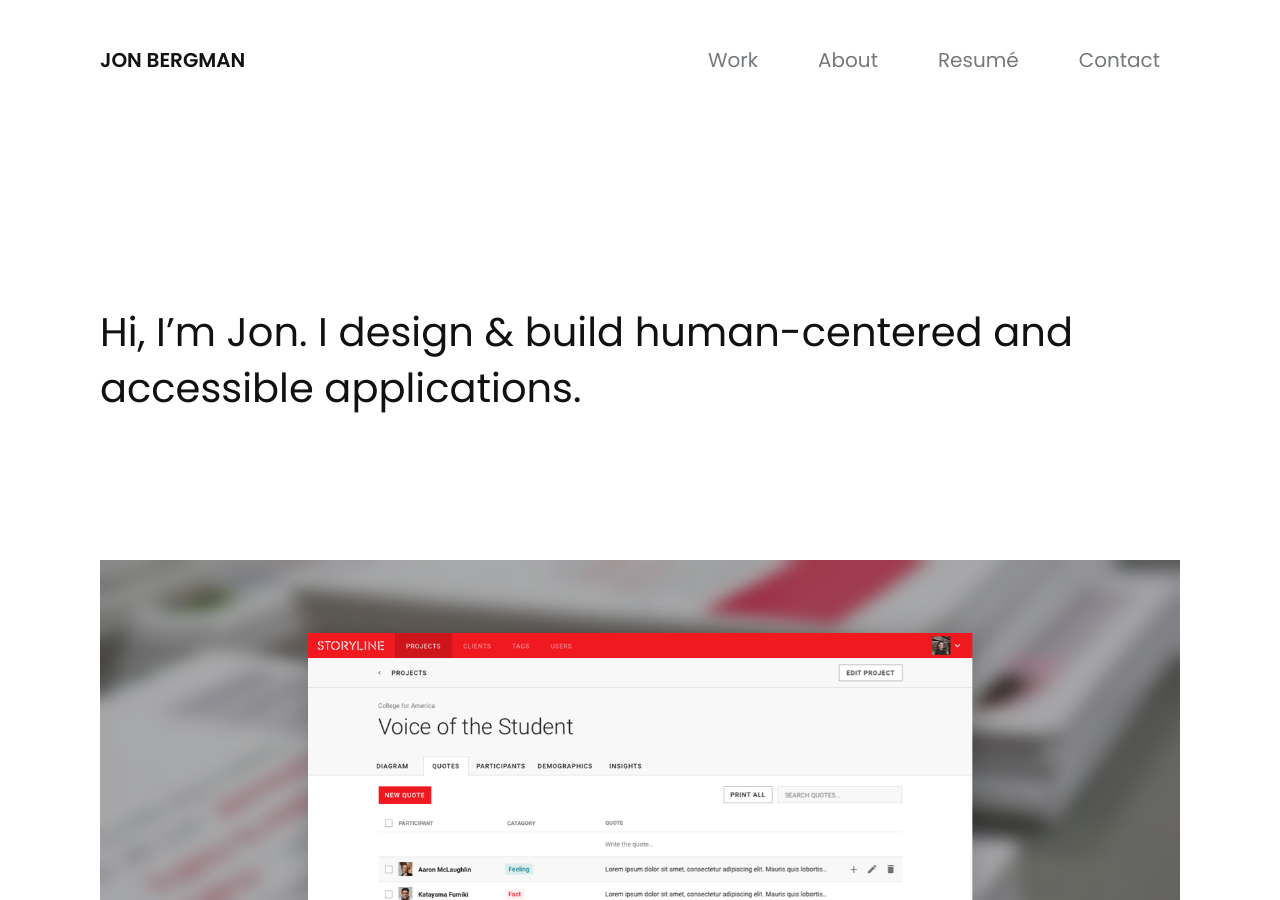
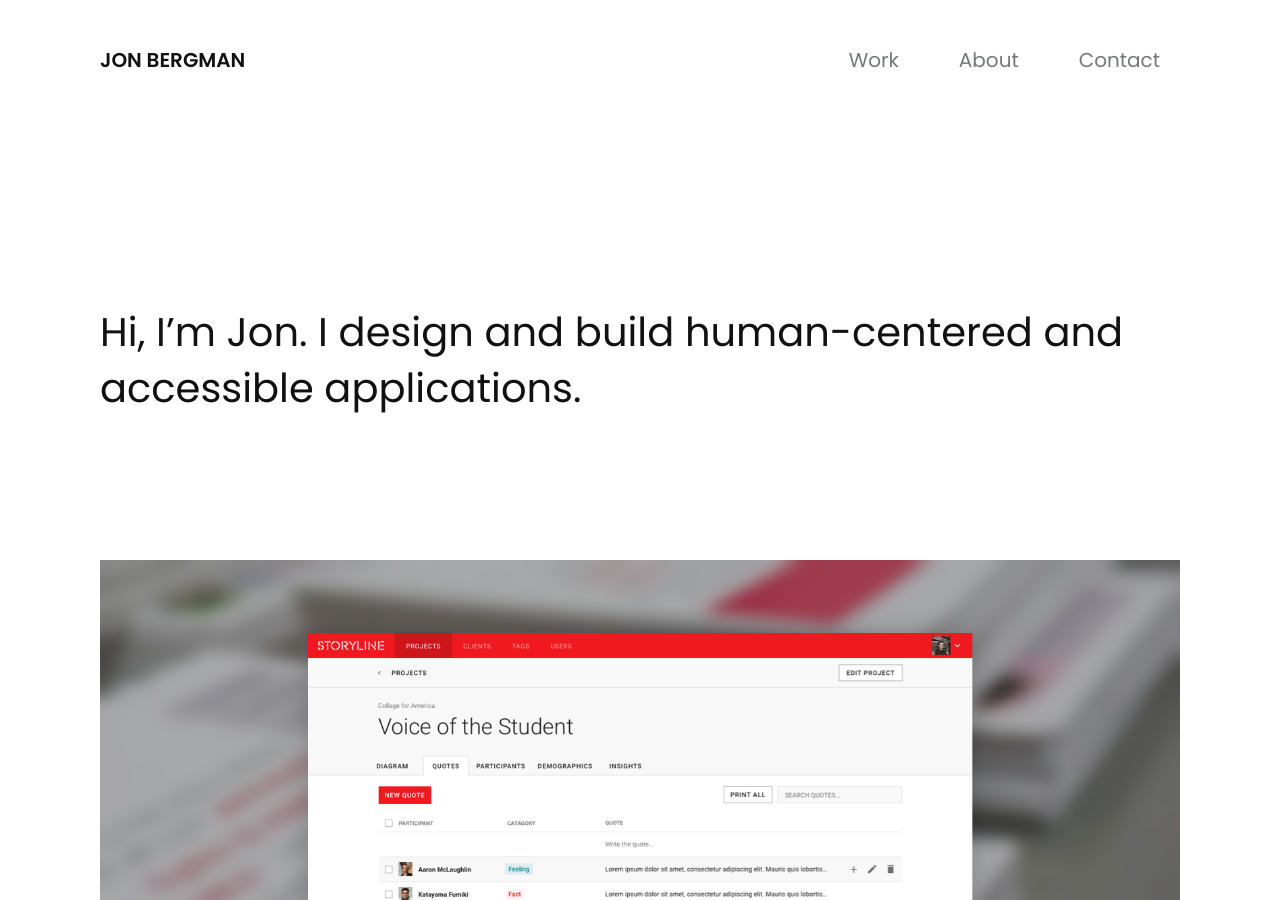
Before and after one commit to JonBergman/jonbergman.github.io, a Jekyll site: the page built from index.markdown, in a window 1280 px wide and 900 px high. Built offline with Jekyll 4.4.1, drawn with Linux system fonts in a browser that asks for light colours; nearby versions of some CDN libraries; some web fonts are replaced.

Commit message:
update copy

```diff
--- a/_includes/header.html
+++ b/_includes/header.html
@@ -9,7 +9,6 @@
     <nav class="site-nav">
       <a class="page-link" href="/">Work</a>
       <a class="page-link" href="/about">About</a>
-      <a class="page-link" href="/assets/Resumé.pdf">Resumé</a>
       <a class="page-link" href="mailto:{{ site.email }}?subject=Hello!">Contact</a>
     </nav>
   {%- endif -%}
--- a/_layouts/home.html
+++ b/_layouts/home.html
@@ -4,7 +4,7 @@ layout: default
 <article class="home">
 
   <header class="home-header">
-    <h1 class="home-heading">Hi, I’m Jon. I design & build human-centered and accessible applications.</h1>
+    <h1 class="home-heading">Hi, I’m Jon. I design and build human-centered and accessible applications.</h1>
   </header>
 
   <ul class="experience-list row">
```
Also changed, not shown: 1 other file.
